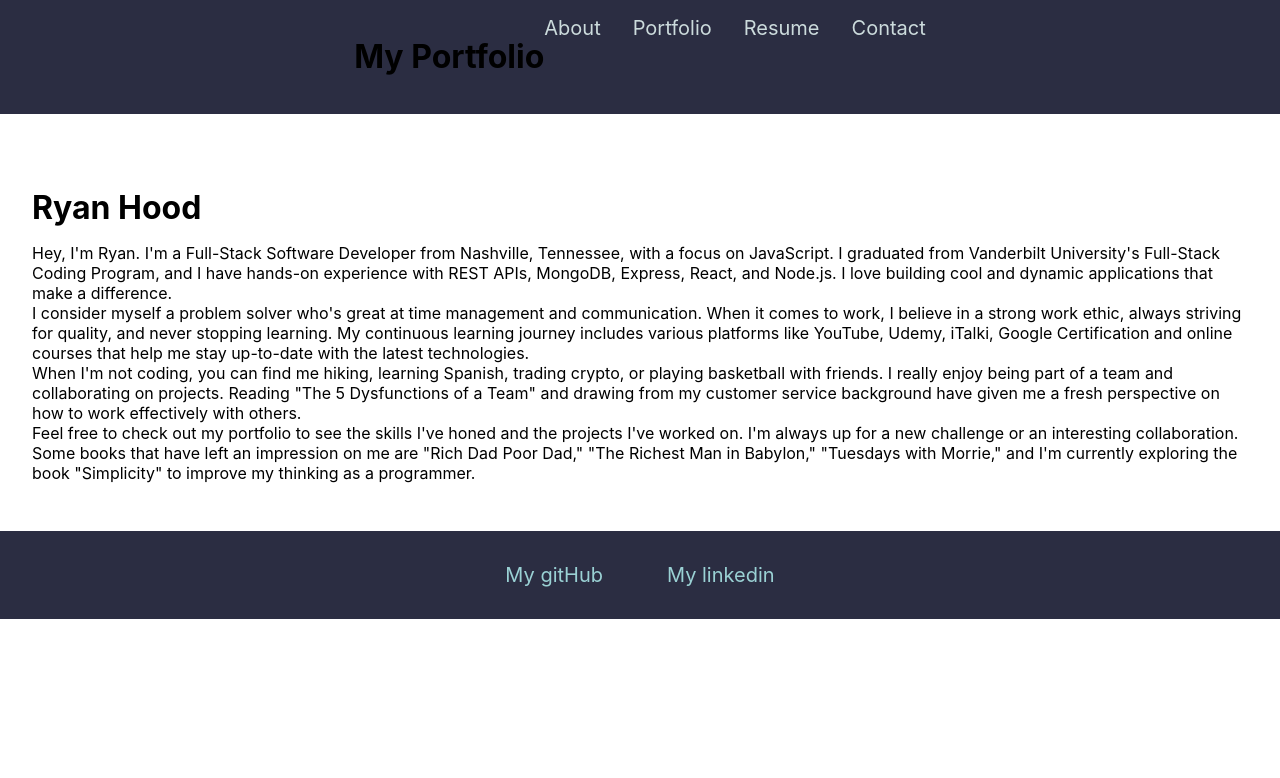
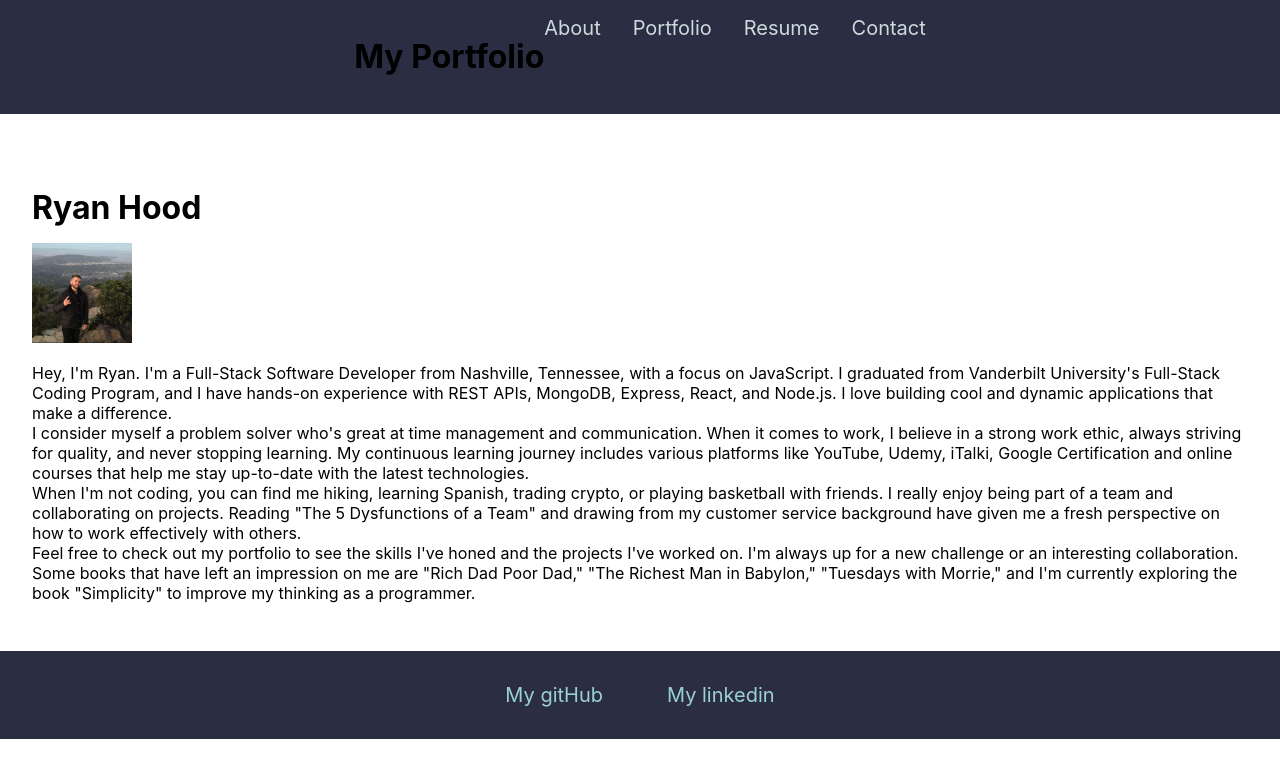
Before and after one commit to ryanhood10/ReactLandingPage, a React (Create React App) app in the folder shellproject/: page / in a window 1280 px wide. Shown: the top 778 px of the page. Built offline with nearby package versions, Linux system fonts and the light colour scheme; the HTML template or start-up script is replaced by a standard one.

Commit message:
added profile picture

```diff
--- a/shellproject/src/components/pages/About.js
+++ b/shellproject/src/components/pages/About.js
@@ -7,6 +7,10 @@ function About(){
     return(
         <div className="about">
             <h4 className="name-header">Ryan Hood</h4>
+            <img
+            src="Profile1.jpg"
+            height="100px"
+            />
             <p>Hey, I'm Ryan. I'm a Full-Stack Software Developer from Nashville, Tennessee, with a focus on JavaScript. I graduated from Vanderbilt University's Full-Stack Coding Program, and I have hands-on experience with REST APIs, MongoDB, Express, React, and Node.js. I love building cool and dynamic applications that make a difference.
 <br></br>
 I consider myself a problem solver who's great at time management and communication. When it comes to work, I believe in a strong work ethic, always striving for quality, and never stopping learning. My continuous learning journey includes various platforms like YouTube, Udemy, iTalki, Google Certification and online courses that help me stay up-to-date with the latest technologies.
```
Also changed, not shown: shellproject/public/Profile1.jpg (added).
